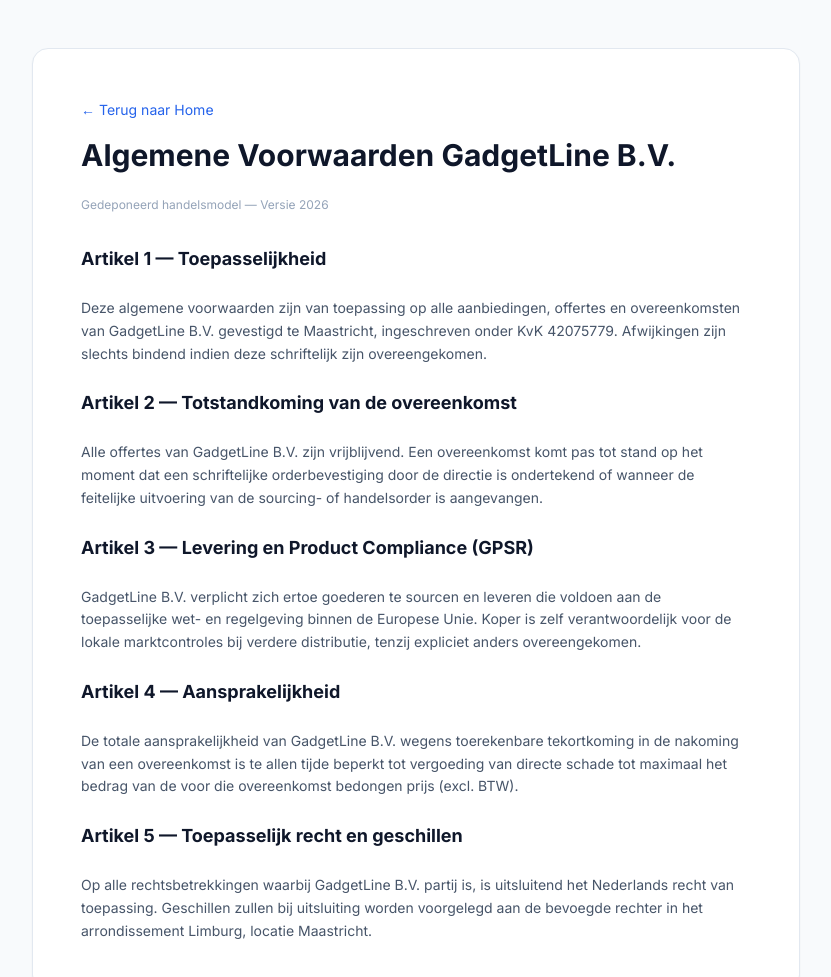
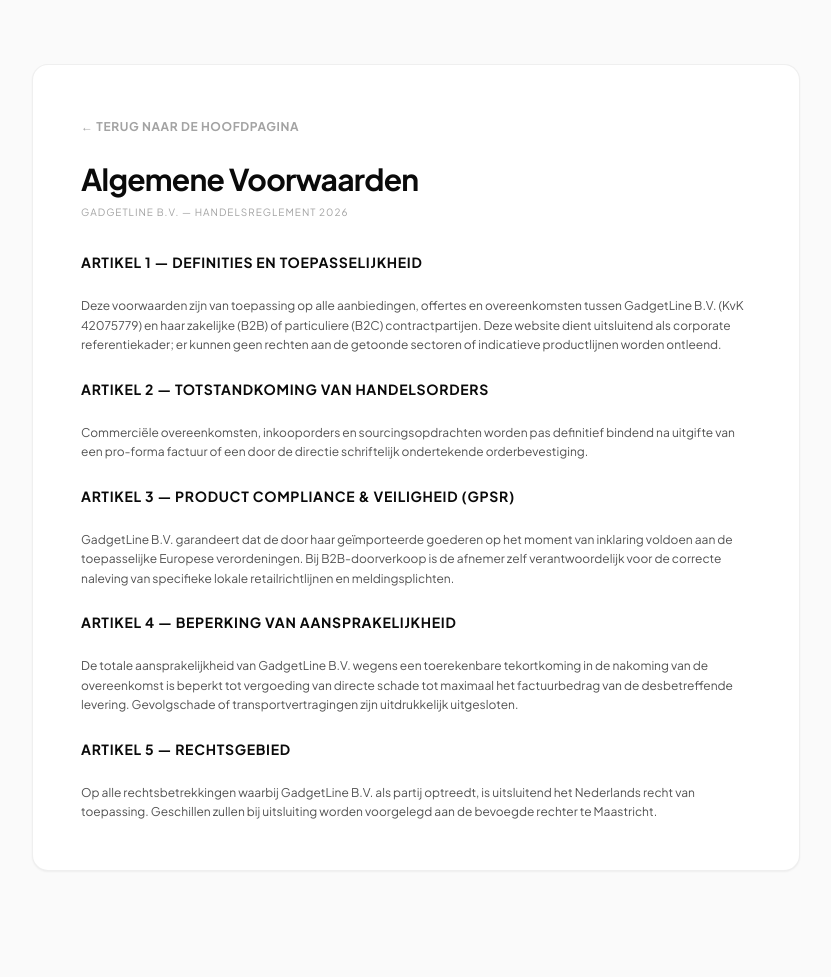
Before and after one commit to gadgetlinebv/website, a plain HTML site: page voorwaarden.html in a window 1280 px wide. Shown: the top 977 px of the page, without its empty margins (224-1055 px from the left). After the commit the page ends 935 px from the top, so only its background shows below. Drawn offline with nearby package versions, Linux system fonts and the light colour scheme.

Commit message:
Update voorwaarden.html

```diff
--- a/voorwaarden.html
+++ b/voorwaarden.html
@@ -5,30 +5,30 @@
     <meta name="viewport" content="width=device-width, initial-scale=1.0">
     <title>Algemene Voorwaarden | GadgetLine B.V.</title>
     <script src="https://cdn.tailwindcss.com"></script>
-    <link href="https://fonts.googleapis.com/css2?family=Inter:wght@400;600;700&display=swap" rel="stylesheet">
-    <style>body { font-family: 'Inter', sans-serif; }</style>
+    <link href="https://fonts.googleapis.com/css2?family=Plus+Jakarta+Sans:wght@400;600;700&display=swap" rel="stylesheet">
+    <style>body { font-family: 'Plus Jakarta Sans', sans-serif; }</style>
 </head>
-<body class="bg-slate-50 text-slate-800 py-12 px-6">
-    <div class="max-w-3xl mx-auto bg-white p-8 md:p-12 rounded-2xl border border-slate-200 shadow-sm">
-        <a href="index.html" class="text-sm text-blue-600 hover:underline">&larr; Terug naar Home</a>
-        <h1 class="text-3xl font-bold text-slate-900 mt-4 mb-6">Algemene Voorwaarden GadgetLine B.V.</h1>
-        <p class="text-xs text-slate-400 mb-8">Gedeponeerd handelsmodel — Versie 2026</p>
+<body class="bg-neutral-50 text-neutral-800 py-16 px-6 antialiased">
+    <div class="max-w-3xl mx-auto bg-white p-8 md:p-12 rounded-2xl border border-neutral-200/60 shadow-sm">
+        <a href="index.html" class="text-xs font-bold uppercase tracking-wider text-neutral-400 hover:text-neutral-950">&larr; Terug naar de hoofdpagina</a>
+        <h1 class="text-3xl font-extrabold text-neutral-950 mt-6 mb-2 tracking-tight">Algemene Voorwaarden</h1>
+        <p class="text-[10px] text-neutral-400 mb-8 uppercase tracking-widest">GadgetLine B.V. — Handelsreglement 2026</p>
 
-        <div class="space-y-6 text-sm leading-relaxed text-slate-600">
-            <h2 class="text-lg font-bold text-slate-900">Artikel 1 — Toepasselijkheid</h2>
-            <p>Deze algemene voorwaarden zijn van toepassing op alle aanbiedingen, offertes en overeenkomsten van GadgetLine B.V. gevestigd te Maastricht, ingeschreven onder KvK 42075779. Afwijkingen zijn slechts bindend indien deze schriftelijk zijn overeengekomen.</p>
+        <div class="space-y-6 text-xs leading-relaxed text-neutral-600">
+            <h2 class="text-sm font-bold text-neutral-950 uppercase tracking-wider">Artikel 1 — Definities en Toepasselijkheid</h2>
+            <p>Deze voorwaarden zijn van toepassing op alle aanbiedingen, offertes en overeenkomsten tussen GadgetLine B.V. (KvK 42075779) en haar zakelijke (B2B) of particuliere (B2C) contractpartijen. Deze website dient uitsluitend als corporate referentiekader; er kunnen geen rechten aan de getoonde sectoren of indicatieve productlijnen worden ontleend.</p>
 
-            <h2 class="text-lg font-bold text-slate-900">Artikel 2 — Totstandkoming van de overeenkomst</h2>
-            <p>Alle offertes van GadgetLine B.V. zijn vrijblijvend. Een overeenkomst komt pas tot stand op het moment dat een schriftelijke orderbevestiging door de directie is ondertekend of wanneer de feitelijke uitvoering van de sourcing- of handelsorder is aangevangen.</p>
+            <h2 class="text-sm font-bold text-neutral-950 uppercase tracking-wider">Artikel 2 — Totstandkoming van Handelsorders</h2>
+            <p>Commerciële overeenkomsten, inkooporders en sourcingsopdrachten worden pas definitief bindend na uitgifte van een pro-forma factuur of een door de directie schriftelijk ondertekende orderbevestiging.</p>
 
-            <h2 class="text-lg font-bold text-slate-900">Artikel 3 — Levering en Product Compliance (GPSR)</h2>
-            <p>GadgetLine B.V. verplicht zich ertoe goederen te sourcen en leveren die voldoen aan de toepasselijke wet- en regelgeving binnen de Europese Unie. Koper is zelf verantwoordelijk voor de lokale marktcontroles bij verdere distributie, tenzij expliciet anders overeengekomen.</p>
+            <h2 class="text-sm font-bold text-neutral-950 uppercase tracking-wider">Artikel 3 — Product Compliance & Veiligheid (GPSR)</h2>
+            <p>GadgetLine B.V. garandeert dat de door haar geïmporteerde goederen op het moment van inklaring voldoen aan de toepasselijke Europese verordeningen. Bij B2B-doorverkoop is de afnemer zelf verantwoordelijk voor de correcte naleving van specifieke lokale retailrichtlijnen en meldingsplichten.</p>
 
-            <h2 class="text-lg font-bold text-slate-900">Artikel 4 — Aansprakelijkheid</h2>
-            <p>De totale aansprakelijkheid van GadgetLine B.V. wegens toerekenbare tekortkoming in de nakoming van een overeenkomst is te allen tijde beperkt tot vergoeding van directe schade tot maximaal het bedrag van de voor die overeenkomst bedongen prijs (excl. BTW).</p>
+            <h2 class="text-sm font-bold text-neutral-950 uppercase tracking-wider">Artikel 4 — Beperking van Aansprakelijkheid</h2>
+            <p>De totale aansprakelijkheid van GadgetLine B.V. wegens een toerekenbare tekortkoming in de nakoming van de overeenkomst is beperkt tot vergoeding van directe schade tot maximaal het factuurbedrag van de desbetreffende levering. Gevolgschade of transportvertragingen zijn uitdrukkelijk uitgesloten.</p>
 
-            <h2 class="text-lg font-bold text-slate-900">Artikel 5 — Toepasselijk recht en geschillen</h2>
-            <p>Op alle rechtsbetrekkingen waarbij GadgetLine B.V. partij is, is uitsluitend het Nederlands recht van toepassing. Geschillen zullen bij uitsluiting worden voorgelegd aan de bevoegde rechter in het arrondissement Limburg, locatie Maastricht.</p>
+            <h2 class="text-sm font-bold text-neutral-950 uppercase tracking-wider">Artikel 5 — Rechtsgebied</h2>
+            <p>Op alle rechtsbetrekkingen waarbij GadgetLine B.V. als partij optreedt, is uitsluitend het Nederlands recht van toepassing. Geschillen zullen bij uitsluiting worden voorgelegd aan de bevoegde rechter te Maastricht.</p>
         </div>
     </div>
 </body>
```
